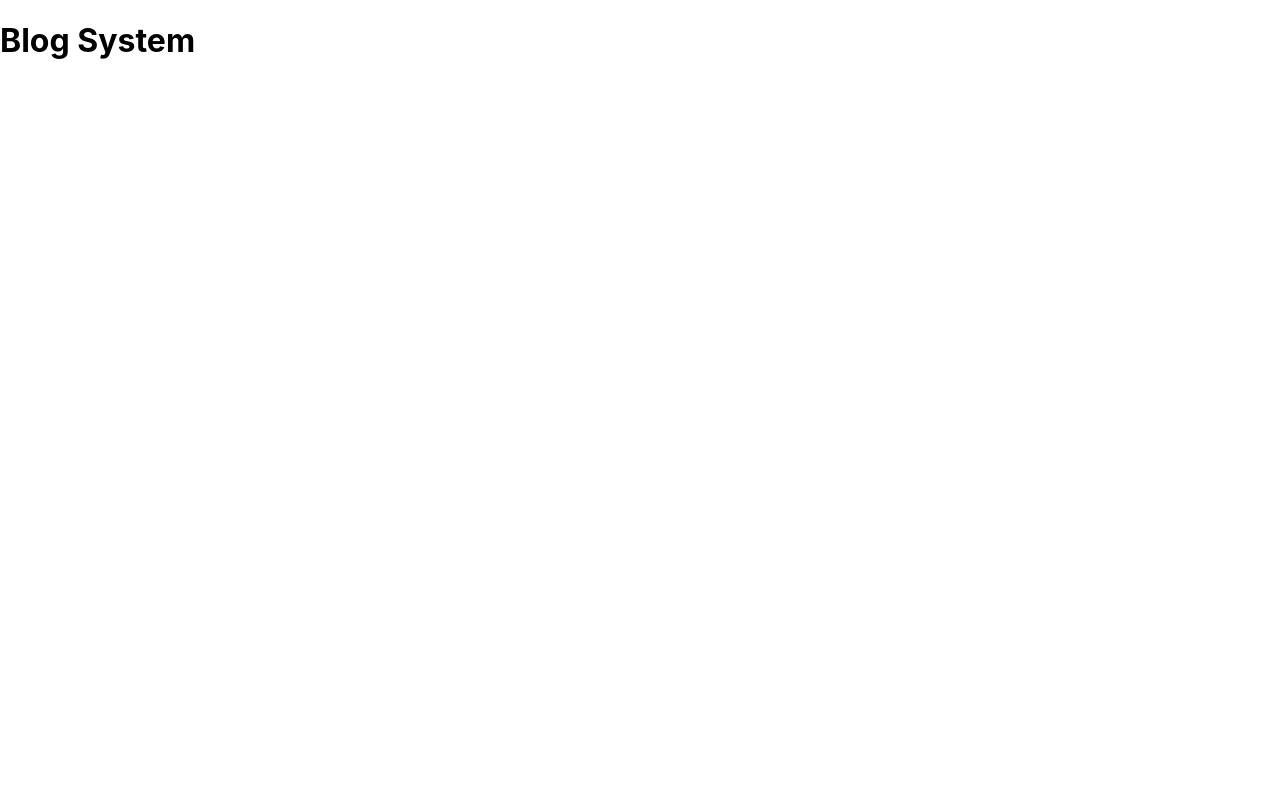
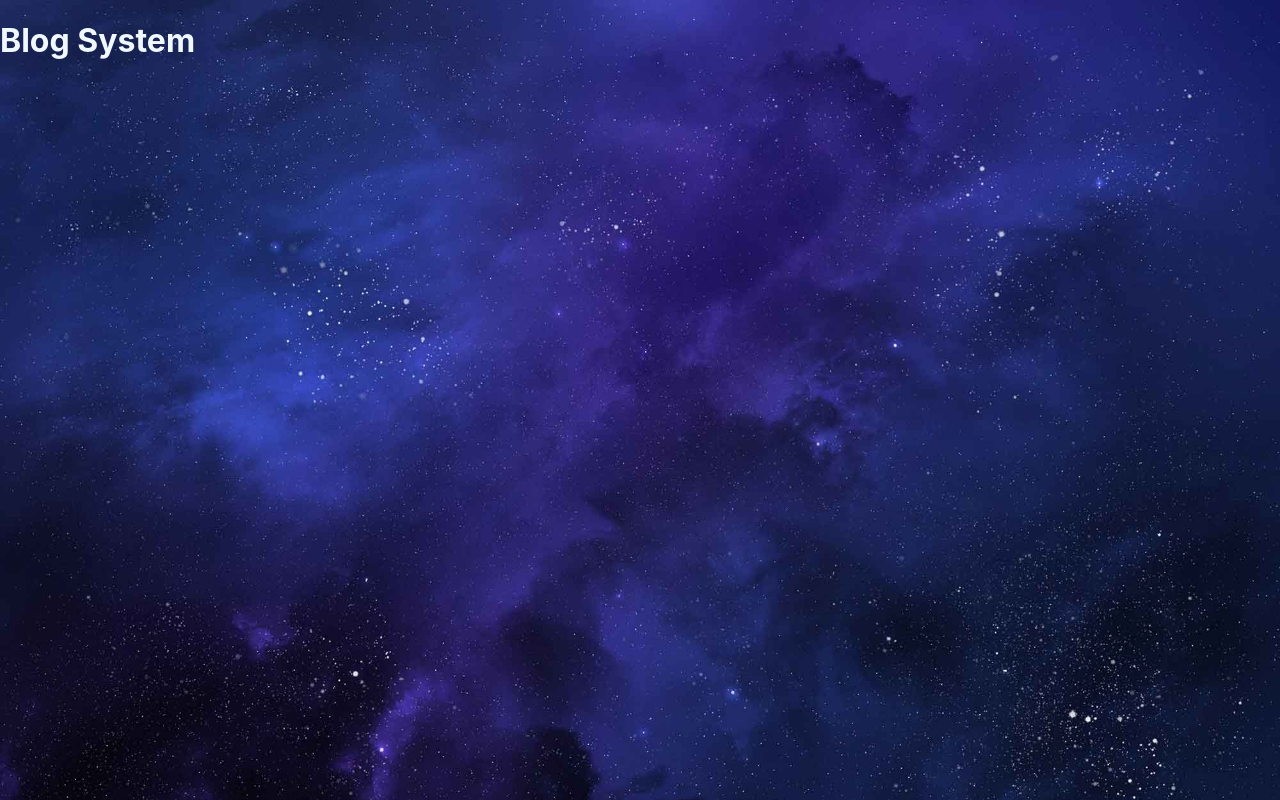
Before and after one commit to maria-tananskaa/Blog.System, a JavaScript app in the folder client/blog-system/: page / in a window 1280 px wide. Built offline with nearby package versions, Linux system fonts and the light colour scheme; the HTML template or start-up script is replaced by a standard one.

Commit message:
Add global styles for background and text color

```diff
--- a/client/blog-system/public/index.html
+++ b/client/blog-system/public/index.html
@@ -5,6 +5,7 @@
     <link rel="icon" href="%PUBLIC_URL%/favicon.ico" />
     <meta name="viewport" content="width=device-width, initial-scale=1" />
     <meta name="theme-color" content="#000000" />
+    <link rel="stylesheet" href="/styles/global.css">
     <meta
       name="description"
       content="Web site created using create-react-app"
--- /dev/null
+++ b/client/blog-system/public/styles/global.css
@@ -0,0 +1,9 @@
+body {
+    background-image: url('../images/background2.jpg');
+    background-attachment: fixed;
+    -webkit-background-size: cover;
+    -moz-background-size: cover;
+    -o-background-size: cover;
+    background-size: cover;
+    color: aliceblue;
+}
```
Also changed, not shown: client/blog-system/public/images/background2.jpg (added).
